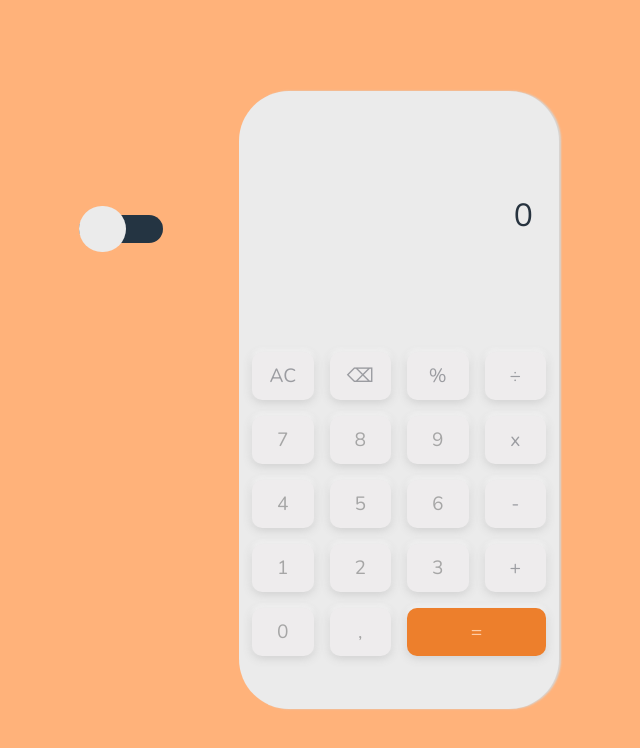
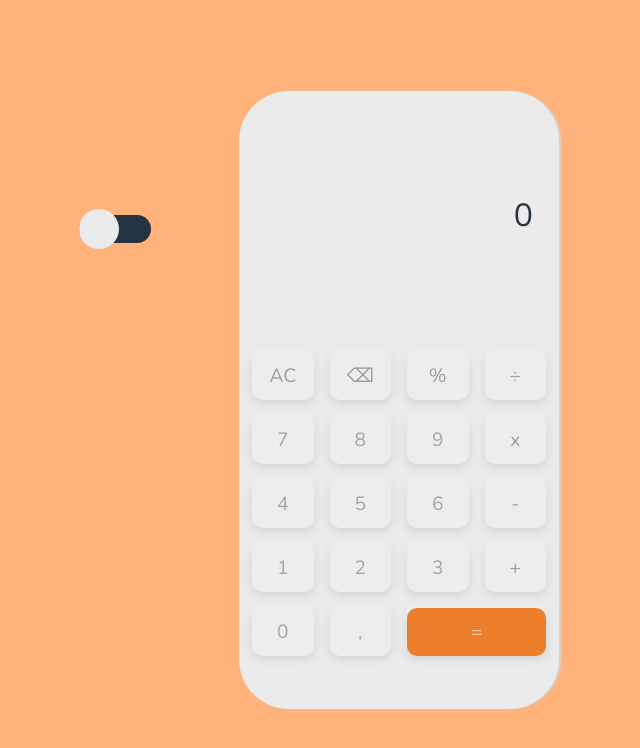
Before and after one commit to Cristlopezr/React-simple-calculator, a React (Vite) app: page / in a window 1280 px wide. Shown: the top 748 px of the page, without its empty margins (241-881 px from the left). Built offline with nearby package versions, Linux system fonts and the light colour scheme.

Commit message:
Fixed theme button size

```diff
--- a/src/styles.css
+++ b/src/styles.css
@@ -148,7 +148,7 @@ body {
 	border: none;
 	border-radius: 50px;
 	height: 1.2em;
-	width: 3.5em;
+	width: 3em;
 	position: absolute;
 	left: -10rem;
 	top: 20%;
@@ -162,15 +162,15 @@ body {
 	background-color: var(--calculator-bg-color);
 	left: 0%;
 	border: none;
-	width: 3.5em;
-	height: 3.5em;
+	width: 3em;
+	height: 3em;
 	border-radius: 50%;
 	cursor: pointer;
 	transition: transform 0.5s;
 }
 
 .themeButtonTransition {
-	transform: translateX(80%);
+	transform: translateX(2rem);
 }
 
 @media (max-height: 47.125em) {
```
Also changed, not shown: 3 other files (tests, documents, lock files or other folders).
